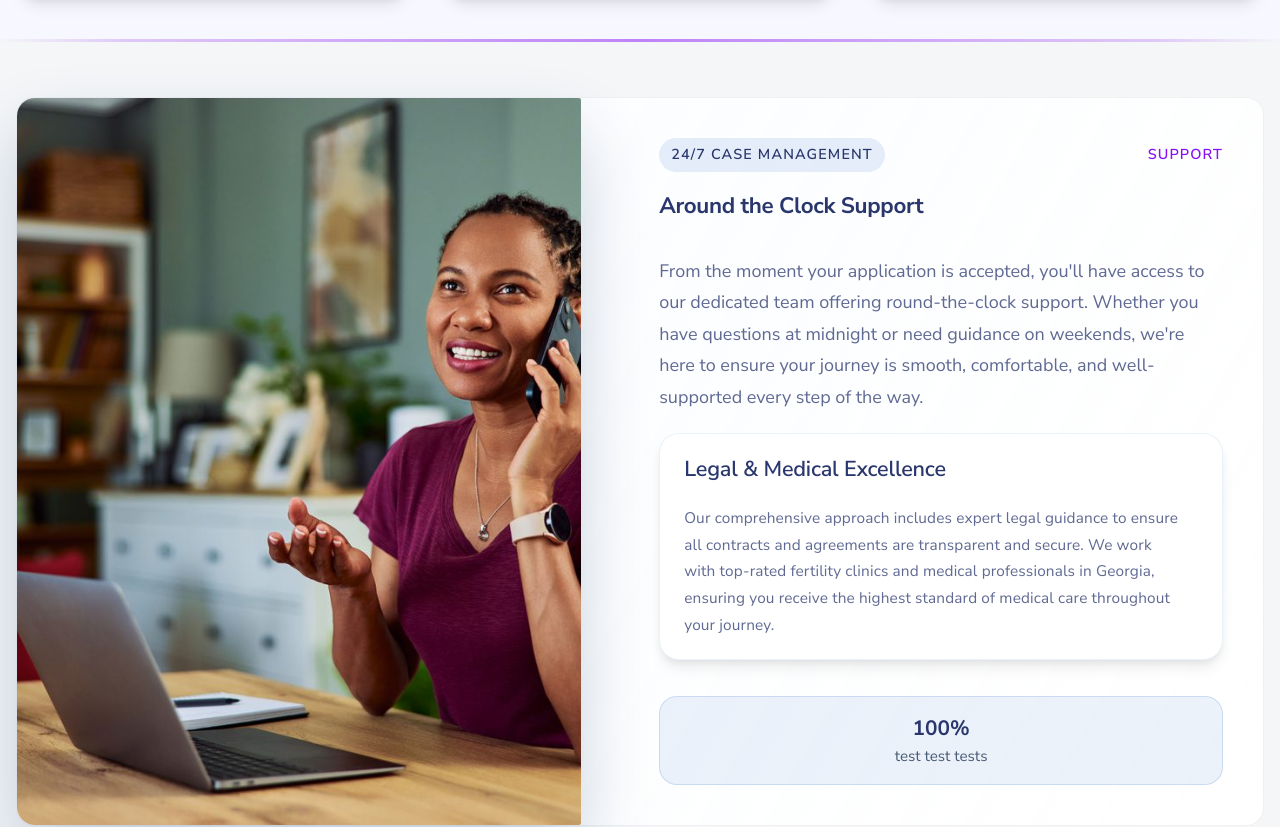
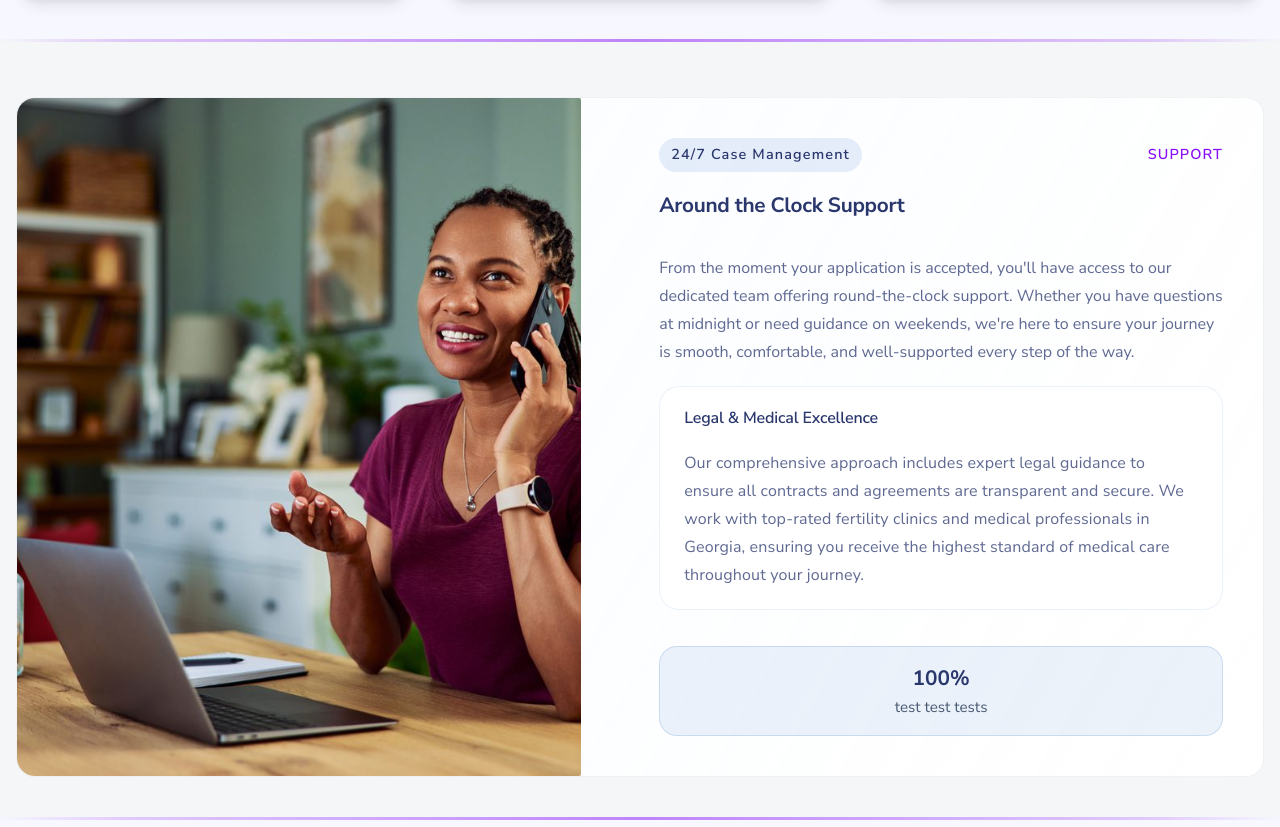
Before and after one commit to NikolozKereselidze/Surrogacy, a Next.js app in the folder next-frontend/: page /en in a window 1280 px wide. Shown: the part 1353-2180 px from the top of the page. Built offline with nearby package versions, Linux system fonts and the light colour scheme; no server answers.

Commit message:
refactor: fix hreflang conflicts by trimming trailing slash

```diff
--- a/next-frontend/src/app/[locale]/(pages)/page.tsx
+++ b/next-frontend/src/app/[locale]/(pages)/page.tsx
@@ -17,7 +17,7 @@ export default HomePage;
 export async function generateMetadata({
   params,
 }: {
-  params: { locale?: string };
+  params: Promise<{ locale?: string }>;
 }): Promise<Metadata> {
   const { locale } = await params;
 
@@ -91,5 +91,6 @@ export async function generateMetadata({
     description: content.description,
     keywords: [...content.keywords],
     path: "/",
+    locale: locale || "en",
   });
 }
--- a/next-frontend/src/app/sitemap.ts
+++ b/next-frontend/src/app/sitemap.ts
@@ -49,7 +49,7 @@ function buildSlug(title: string): string {
 function buildAlternates(path: string) {
   return {
     languages: Object.fromEntries(
-      locales.map((locale) => [locale, `${BASE_URL}/${locale}${path}`])
+      locales.map((locale) => [locale, `${BASE_URL}/${locale}${path}`]),
     ),
   };
 }
--- a/next-frontend/src/lib/seo.ts
+++ b/next-frontend/src/lib/seo.ts
@@ -19,8 +19,9 @@ export function buildPageMetadata({
   locale = "en",
   image = `${BASE_URL}/img/og-image.jpg`,
 }: PageSeoInput): Metadata {
-  // Ensure path ends correctly for canonical URL
-  const fullCanonicalUrl = `${BASE_URL}/${locale}${path}`;
+  // Normalize path: "/" becomes "" so locale URLs don't get a trailing slash
+  const normalizedPath = path === "/" ? "" : path;
+  const fullCanonicalUrl = `${BASE_URL}/${locale}${normalizedPath}`;
 
   return {
     title,
@@ -40,13 +41,13 @@ export function buildPageMetadata({
     alternates: {
       canonical: fullCanonicalUrl,
       languages: {
-        en: `${BASE_URL}/en${path}`,
-        he: `${BASE_URL}/he${path}`,
-        es: `${BASE_URL}/es${path}`,
-        ru: `${BASE_URL}/ru${path}`,
-        zh: `${BASE_URL}/zh${path}`,
-        ka: `${BASE_URL}/ka${path}`,
-        "x-default": `${BASE_URL}/en${path}`,
+        en: `${BASE_URL}/en${normalizedPath}`,
+        he: `${BASE_URL}/he${normalizedPath}`,
+        es: `${BASE_URL}/es${normalizedPath}`,
+        ru: `${BASE_URL}/ru${normalizedPath}`,
+        zh: `${BASE_URL}/zh${normalizedPath}`,
+        ka: `${BASE_URL}/ka${normalizedPath}`,
+        "x-default": `${BASE_URL}/en${normalizedPath}`,
       },
     },
     openGraph: {
--- a/next-frontend/src/styles/TextContent.module.css
+++ b/next-frontend/src/styles/TextContent.module.css
@@ -33,7 +33,6 @@
 
 .highlightBadge {
   font-size: var(--font-sm);
-  text-transform: uppercase;
   letter-spacing: 0.08em;
   padding: 0.4rem 0.75rem;
   border-radius: 999px;
@@ -51,7 +50,7 @@
 }
 
 .title {
-  font-size: var(--font-3xl);
+  font-size: var(--font-2xl);
   color: var(--dark-blue);
   line-height: 1.25;
   font-weight: 700;
@@ -60,7 +59,7 @@
 }
 
 .description {
-  font-size: clamp(1rem, 1.5vw, 1.125rem);
+  font-size: var(--font-base);
   color: rgba(42, 55, 109, 0.75);
   line-height: 1.75;
   margin-top: 0.5rem;
@@ -75,12 +74,6 @@
   border-radius: 20px;
   background: #fff;
   border: 1px solid rgba(16, 91, 190, 0.08);
-  box-shadow: var(--shadow-layered);
-  transition: box-shadow 0.3s ease;
-}
-
-.contentItem:hover {
-  box-shadow: var(--shadow-soft);
 }
 
 .subtitleRow {
@@ -91,7 +84,7 @@
 }
 
 .subtitle {
-  font-size: clamp(1.1rem, 1.8vw, 1.35rem);
+  font-size: var(--font-base);
   font-weight: 600;
   color: var(--dark-blue);
   line-height: 1.4;
@@ -110,7 +103,7 @@
 
 .contentText {
   margin-top: 0.75rem;
-  font-size: clamp(0.95rem, 1.2vw, 1.05rem);
+  font-size: var(--font-base);
   color: rgba(42, 55, 109, 0.75);
   line-height: 1.75;
   letter-spacing: 0.01em;
@@ -152,16 +145,10 @@
   padding: 0.95rem 1.75rem;
   border-radius: 999px;
   font-weight: 600;
-  background: var(--dark-blue);
+  background: var(--color-primary);
+  text-decoration: none;
   color: #fff;
   border: none;
-  box-shadow: 0 20px 30px rgba(16, 91, 190, 0.25);
-  transition: transform 150ms ease, box-shadow 150ms ease;
-}
-
-.ctaButton:hover {
-  transform: translateY(-2px);
-  box-shadow: 0 25px 40px rgba(16, 91, 190, 0.35);
 }
 
 .ctaIcon {
@@ -183,7 +170,6 @@
   border-bottom-right-radius: 18px;
   overflow: hidden;
   height: 100%;
-  box-shadow: 0 35px 70px rgba(10, 52, 99, 0.2);
 }
 
 .reverse .imageWrapper {
```
